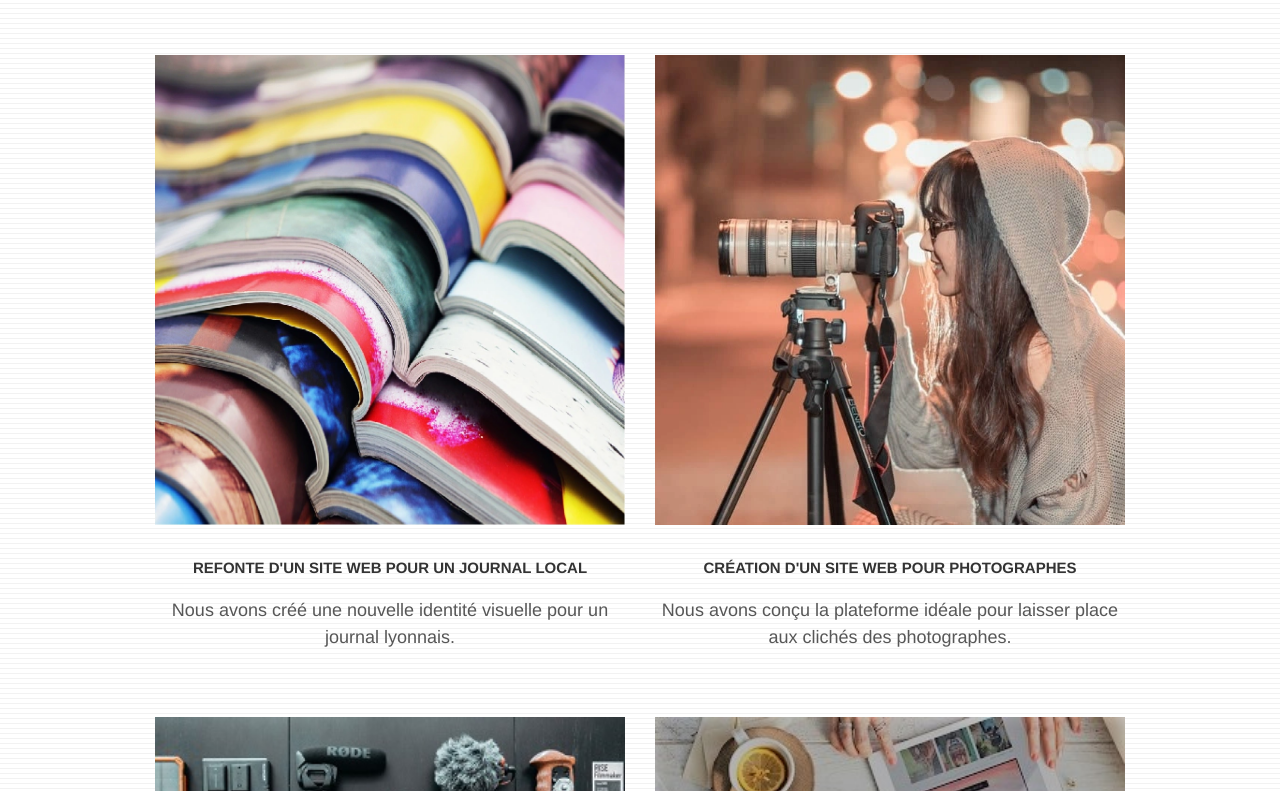
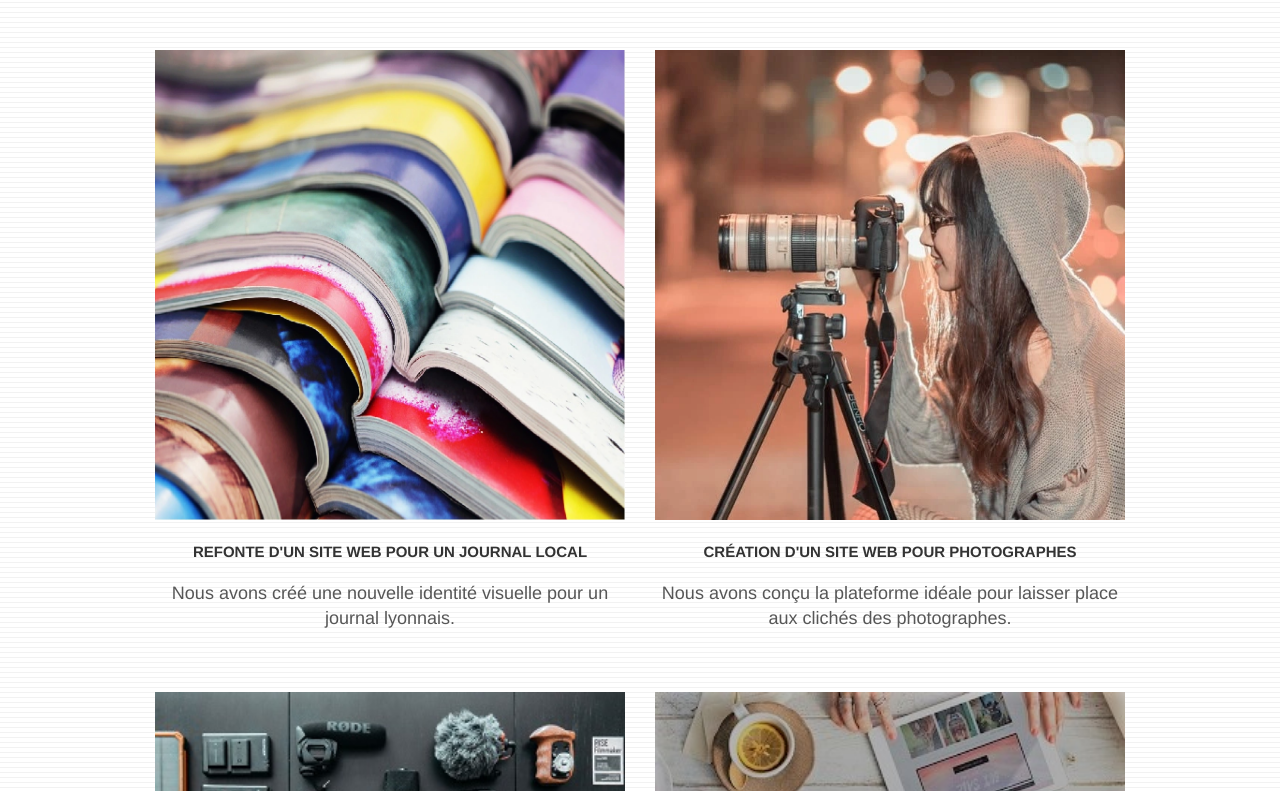
Before and after one commit to Snoopy973/Projet-4-SEO-, a plain HTML site: page index.html in a window 1280 px wide. Shown: the part 2009-2800 px from the top of the page. Drawn offline with nearby package versions, Linux system fonts and the light colour scheme.

Commit message:
BOOTSTRAP CSS

```diff
--- a/index.html
+++ b/index.html
@@ -7,7 +7,7 @@
     <meta name="viewport" content="width=device-width, initial-scale=1.0, viewport-fit=cover">
     <link rel="shortcut icon" type="image/png" href="favicon.jpg">
 
-	<link rel="stylesheet" type="text/css" href="https://cdn.jsdelivr.net/npm/bootstrap@4.6.1/dist/css/bootstrap.min.css">
+	<link rel="stylesheet" href="https://maxcdn.bootstrapcdn.com/bootstrap/3.4.1/css/bootstrap.min.css" >
 	<link rel="stylesheet" type="text/css" href="style.css">
 	<link rel="stylesheet" type="text/css" href="./css/et-line.css">
 
@@ -16,7 +16,6 @@
 
 	<script src="./js/blocs.js" defer></script>
 	<script src="./js/jquery.touchSwipe.js" defer></script>
-	<script src="./js/gmaps.js" defer></script>
 
     <title>La Panthère - Entreprise de Webdesign</title>
 
```
